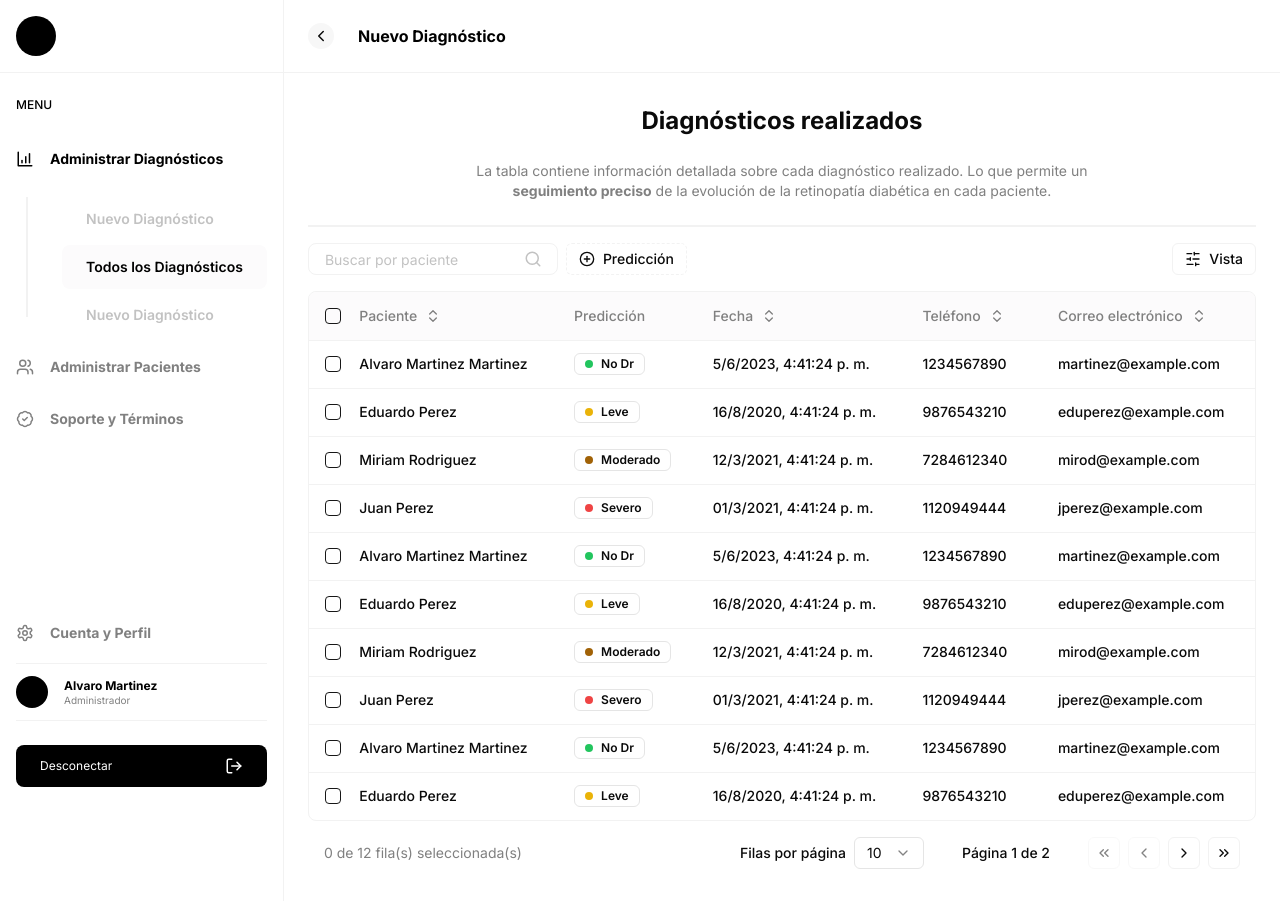
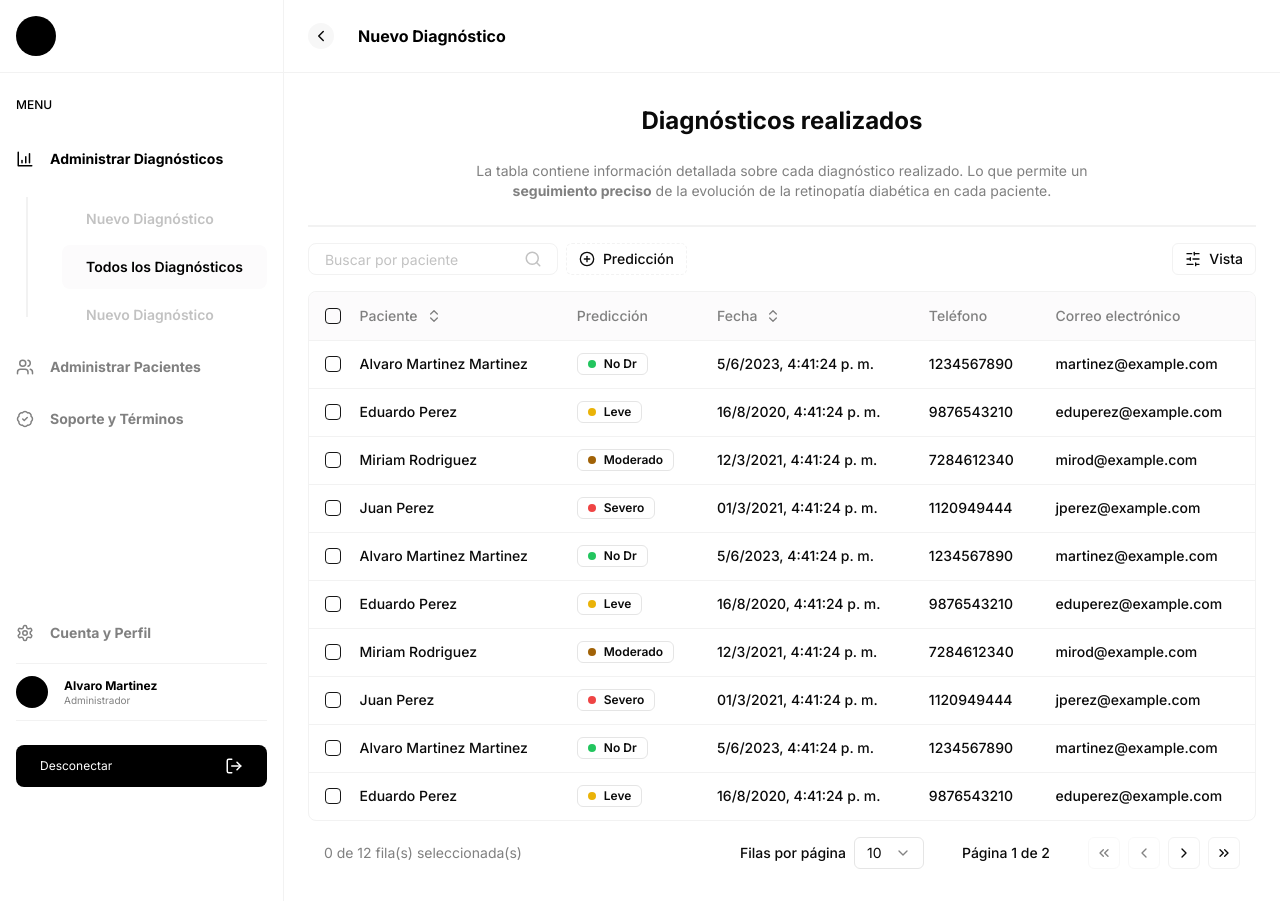
Before and after one commit to omgismartinez/eye, a Next.js app: page /all in a window 1280 px wide. Built offline with nearby package versions, Linux system fonts and the light colour scheme.

Commit message:
🌌 refactor (columns): header filter removed

```diff
--- a/app/all/columns.tsx
+++ b/app/all/columns.tsx
@@ -73,19 +73,11 @@ export const columns: ColumnDef<Diagnostic>[] = [
     {
         id: 'Teléfono',
         accessorKey: 'phone',
-        header({ column }) {
-            return (
-                <DataTableColumnHeader column={column} title={'Teléfono'} />
-            )
-        },
+        header: 'Teléfono',
     },
     {
         id: 'Correo electrónico',
         accessorKey: 'email',
-        header({ column }) {
-            return (
-                <DataTableColumnHeader column={column} title={'Correo electrónico'} />
-            )
-        }
+        header: 'Correo electrónico',
     },
 ]
```
